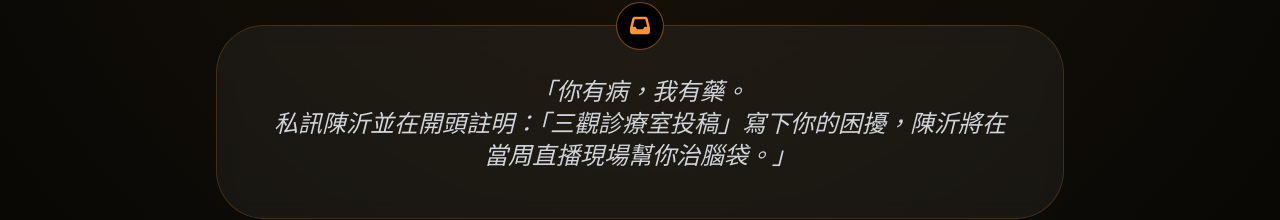
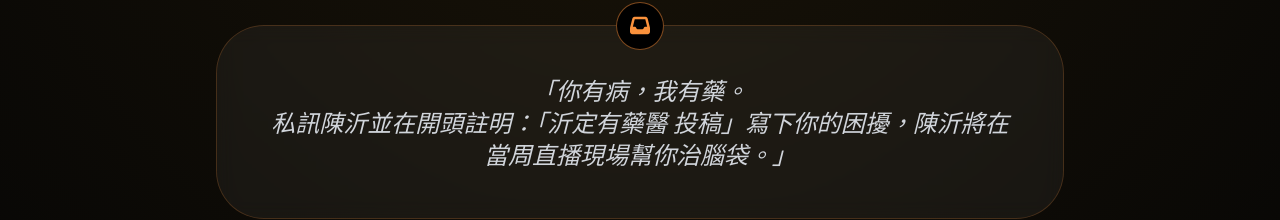
Before and after one commit to elly874/chenyi-pro, a plain HTML site: page index.html in a window 1280 px wide. Shown: the part 1886-2106 px from the top of the page. Drawn offline with nearby package versions, Linux system fonts and the light colour scheme.

Commit message:
沂定有藥醫 投稿

```diff
--- a/index.html
+++ b/index.html
@@ -191,7 +191,7 @@
                     <i class="fas fa-inbox"></i>
                 </div>
                 <p class="text-gray-300 text-xl md:text-2xl leading-loose italic">
-                    「你有病，我有藥。<br>私訊陳沂並在開頭註明：「三觀診療室投稿」寫下你的困擾，陳沂將在當周直播現場幫你治腦袋。」
+                    「你有病，我有藥。<br>私訊陳沂並在開頭註明：「沂定有藥醫 投稿」寫下你的困擾，陳沂將在當周直播現場幫你治腦袋。」
                 </p>
             </div>
 
```
